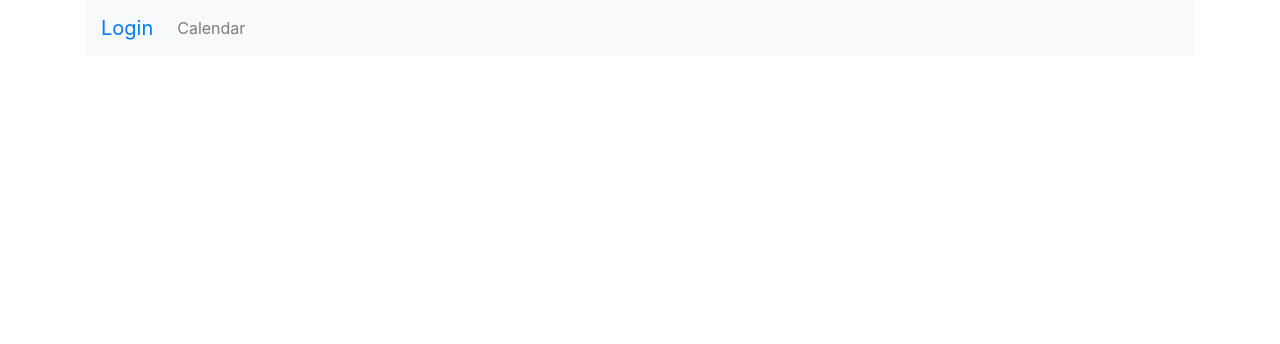
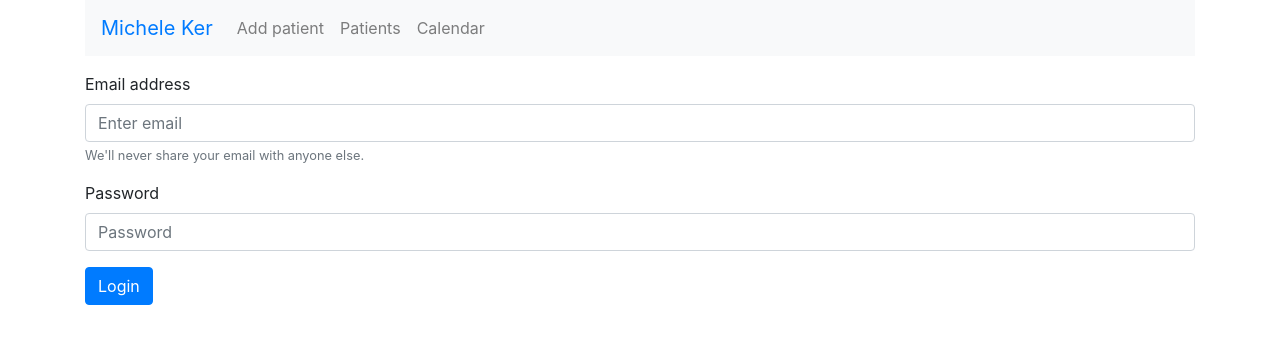
Before and after one commit to 3runo/ker, a React (Create React App) app in the folder client/: page /login in a window 1280 px wide. Shown: the top 344 px of the page. Built offline with nearby package versions, Linux system fonts and the light colour scheme.

Commit message:
Adding LoginForm and AuthContainer

```diff
--- a/client/package.json
+++ b/client/package.json
@@ -5,7 +5,7 @@
   "repository": "https://github.com/3runo/ker",
   "dependencies": {
     "@testing-library/jest-dom": "^5.1.1",
-    "@testing-library/react": "^9.5.0",
+    "@testing-library/react": "^10.0.0",
     "@testing-library/user-event": "^10.0.0",
     "lodash": "^4.17.15",
     "react": "^16.12.0",
--- a/client/src/App.tsx
+++ b/client/src/App.tsx
@@ -1,10 +1,14 @@
 import React from 'react';
+import { connect } from 'react-redux';
 import { BrowserRouter as Router, Route } from 'react-router-dom';
-import Container from 'react-bootstrap/Container';
-import Header from './views/header';
+import AuthContainer from './components/container/';
+import Header from './views/header/';
 import Home from './views/home';
+import Login from './views/login';
 import PatientForm from './views/patient-form/container';
 import PatientList from './views/patient-list/container';
+import { RootState } from './state/store';
+import { AuthState } from './state/auth/';
 
 function PatientDetail() {
   return <h4>PatientDetail</h4>;
@@ -14,17 +18,24 @@ function Calendar() {
   return <h4>Calendar</h4>;
 }
 
-export default function App() {
+function App(props: AuthState) {
+  const { isAuthenticated } = props;
+
   return (
     <Router>
-      <Container>
-        <Header />
+      <AuthContainer isAuthenticated={isAuthenticated}>
+        <Header {...props} />
         <Route path="/" exact component={Home} />
+        <Route path="/login/" component={Login} />
         <Route path="/add-patients/" component={PatientForm} />
         <Route path="/calendar/" component={Calendar} />
-        <Route path="/patient/:id" component={PatientDetail} />
+        <Route path="/patient/:id/" component={PatientDetail} />
         <Route path="/patients/" component={PatientList} />
-      </Container>
+      </AuthContainer>
     </Router>
   );
 }
+
+const mapStateToProps = (state: RootState) => ({ ...state.auth });
+// @ts-ignore
+export default connect<AuthState, any, any>(mapStateToProps)(App);
--- /dev/null
+++ b/client/src/components/container/index.tsx
@@ -0,0 +1,22 @@
+import React, { useEffect } from 'react';
+import { useHistory, useLocation } from 'react-router-dom';
+import Container from 'react-bootstrap/Container';
+
+type TProps = { isAuthenticated: boolean; children: any };
+
+function isWhiteListedRoute(route: string) {
+  return ['/', '/login/', '/calendar/'].some((str) => str === route);
+}
+
+export default function AuthContainer(props: TProps) {
+  const history = useHistory();
+  const location = useLocation();
+
+  useEffect(() => {
+    if (!props.isAuthenticated && !isWhiteListedRoute(location.pathname)) {
+      history.push('/login');
+    }
+  }, [props.isAuthenticated, history, location.pathname]);
+
+  return <Container>{props.children}</Container>;
+}
--- a/client/src/state/auth/index.ts
+++ b/client/src/state/auth/index.ts
@@ -23,6 +23,7 @@ export function authReducer(
   if (action.type === 'AUTH') {
     return { ...state, loading: true, errorMessage: '' };
   }
+
   if (action.type === 'AUTH_SUCCESS') {
     return {
       errorMessage: '',
@@ -31,6 +32,7 @@ export function authReducer(
       token: action.payload,
     };
   }
+
   if (action.type === 'AUTH_FAIL') {
     return {
       errorMessage: action.payload,
--- a/client/src/views/header/index.tsx
+++ b/client/src/views/header/index.tsx
@@ -2,9 +2,9 @@ import React from 'react';
 import Nav from 'react-bootstrap/Nav';
 import Navbar from 'react-bootstrap/Navbar';
 import { Link } from 'react-router-dom';
-import { HeaderProps } from './container';
+import { AuthState } from '../../state/auth/';
 
-export default function Header({ isAuthenticated }: HeaderProps) {
+export default function Header({ isAuthenticated }: AuthState) {
   return (
     <Navbar variant="light" bg="light" expand="lg" className="mb-3">
       <Navbar.Brand>
--- /dev/null
+++ b/client/src/views/login/index.tsx
@@ -0,0 +1,32 @@
+import React from 'react';
+import Button from 'react-bootstrap/Button';
+import Form from 'react-bootstrap/Form';
+
+export default function Login() {
+  return (
+    <Form>
+      <Form.Group controlId="email">
+        <Form.Label>Email address</Form.Label>
+        <Form.Control
+          name="input-email"
+          placeholder="Enter email"
+          type="email"
+        />
+        <Form.Text className="text-muted">
+          We'll never share your email with anyone else.
+        </Form.Text>
+      </Form.Group>
+      <Form.Group controlId="password">
+        <Form.Label>Password</Form.Label>
+        <Form.Control
+          name="input-password"
+          placeholder="Password"
+          type="password"
+        />
+      </Form.Group>
+      <Button variant="primary" type="submit">
+        Login
+      </Button>
+    </Form>
+  );
+}
```
Also changed, not shown: client/src/views/header/container.ts (deleted, +0 -14 lines), 1 other file (tests, documents, lock files or other folders).
